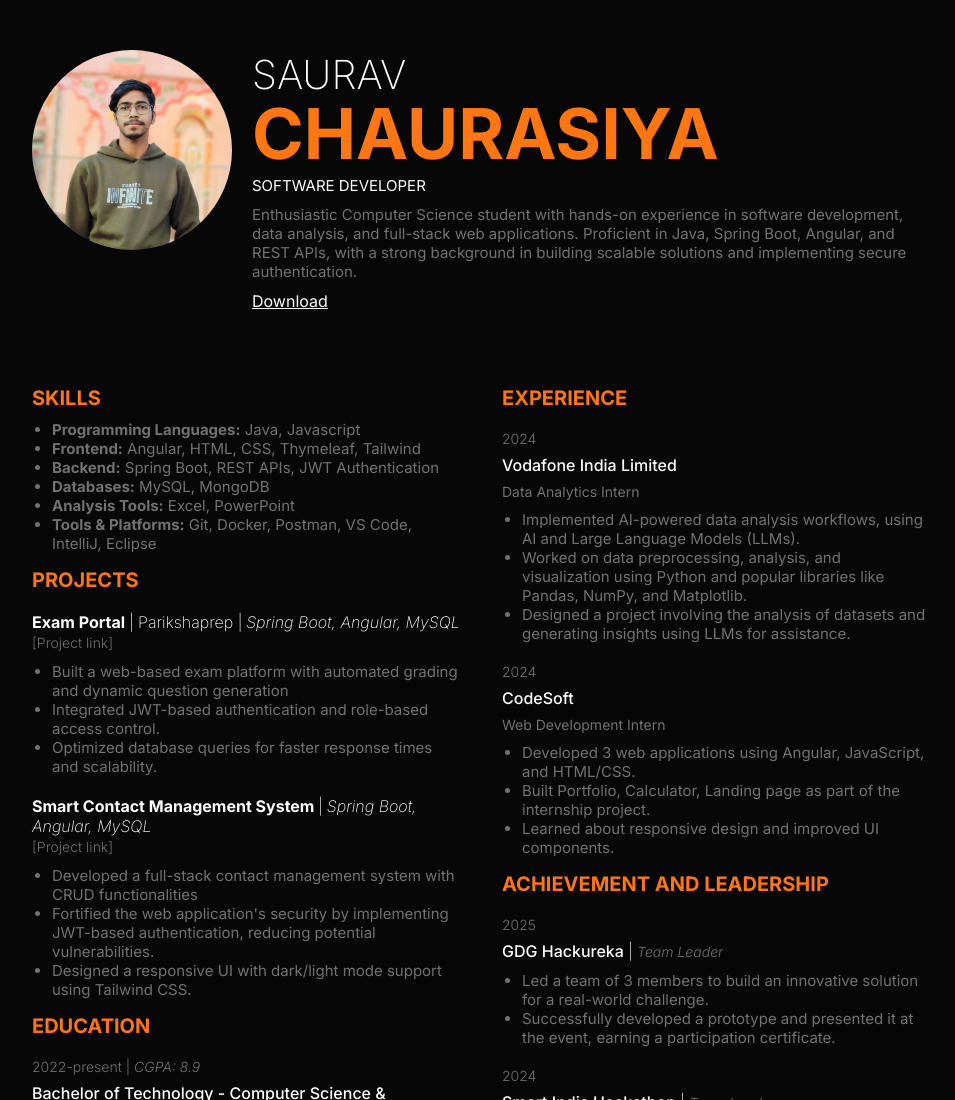
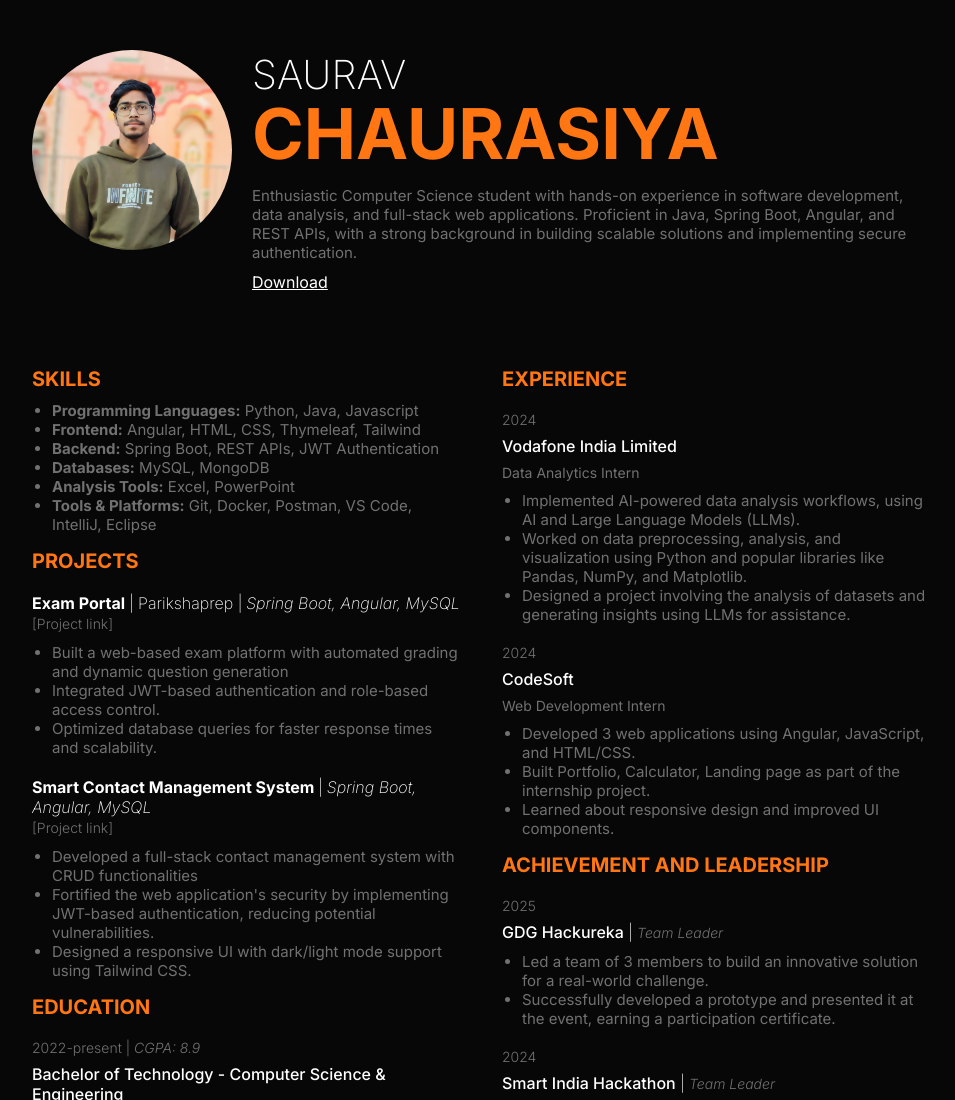
Before and after one commit to Saurav-Chaurasiya/RESUME, a plain HTML site: page index.html in a window 1280 px wide. Shown: the top 1100 px of the page, without its empty margins (158-1113 px from the left). Drawn offline with nearby package versions, Linux system fonts and the light colour scheme.

```diff
--- a/index.html
+++ b/index.html
@@ -19,11 +19,11 @@
             <span class="profile_name_first_name">Saurav</span>
             <span class="profile_name_last_name">Chaurasiya</span>
           </h1>
-          <p class="profile_title">Software Developer</p>
+          <!-- <p class="profile_title">Engineering Aspirant</p> -->
           <p class="description">
             Enthusiastic Computer Science student with hands-on experience in software development, data analysis, and full-stack web applications. Proficient in Java, Spring Boot, Angular, and REST APIs, with a strong background in building scalable solutions and implementing secure authentication.
           </p>
-          <a class="download_button" href="./cv.pdf" download="Resume.pdf">Download</a>
+          <a class="download_button" href="./Saurav_Chaurasiya_Resume.pdf" download="Resume.pdf">Download</a>
         </div>
       </div>
     </div>
@@ -31,7 +31,7 @@
       <div class="skills">
         <h3 class="title">Skills</h3>
         <ul class="skills_list description">
-          <li><b>Programming Languages:</b> Java, Javascript</li>
+          <li><b>Programming Languages:</b> Python, Java, Javascript</li>
           <li><b>Frontend:</b> Angular, HTML, CSS, Thymeleaf, Tailwind</li>
           <li><b>Backend:</b> Spring Boot, REST APIs, JWT Authentication</li>
           <li><b>Databases:</b> MySQL, MongoDB</li>
```
